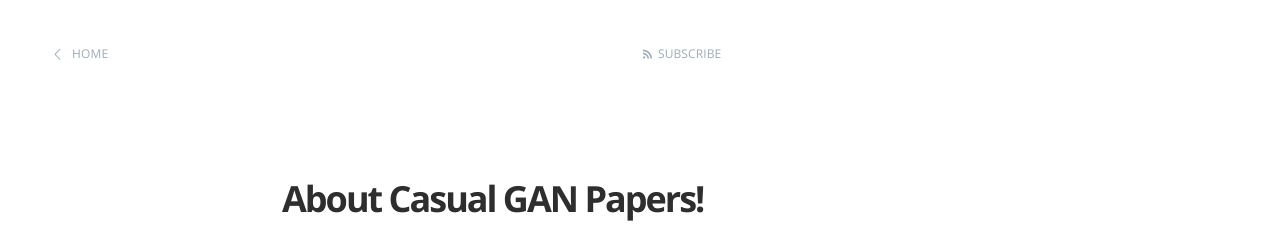
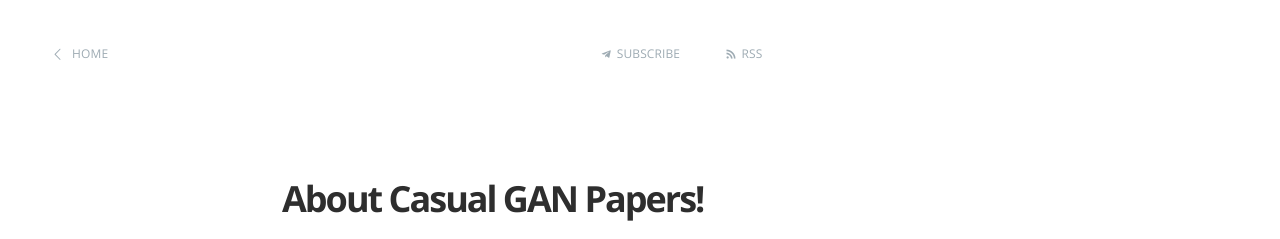
Before and after one commit to KirillDemochkin/kirilldemochkin.github.io, a Jekyll site: the page built from about.md, in a window 1280 px wide and 900 px high. Shown: the top 239 px of the window. Built offline with Jekyll 4.4.1, drawn with Linux system fonts in a browser that asks for light colours; our own code applies the rules of GitHub Pages for plain Markdown files; comment, search, counter and statistics services are not loaded.

Commit message:
RSS button

```diff
--- a/_layouts/page.html
+++ b/_layouts/page.html
@@ -12,7 +12,8 @@ post_class: post-template page-template
     style="background-image: url({{ page.cover }}) {%else%}no-cover{% endif %}">
     <nav class="main-nav {% if page.cover %} overlay {% endif %} clearfix">
         <a class="back-button icon-arrow-left" href="{{'/' | relative_url }}">Home</a>
-        <a class="subscribe-button icon-feed" href="https://t.me/joinchat/yl2OQsQrGzNlMGQy">Subscribe</a>
+        <a class="subscribe-button icon-tg" href="https://t.me/joinchat/yl2OQsQrGzNlMGQy">Subscribe</a>
+        <a class="subscribe-button icon-feed" href="{{'/feed.xml' | relative_url }}">RSS</a>
     </nav>
 </header>
 
```
Also changed, not shown: 1 other file.
